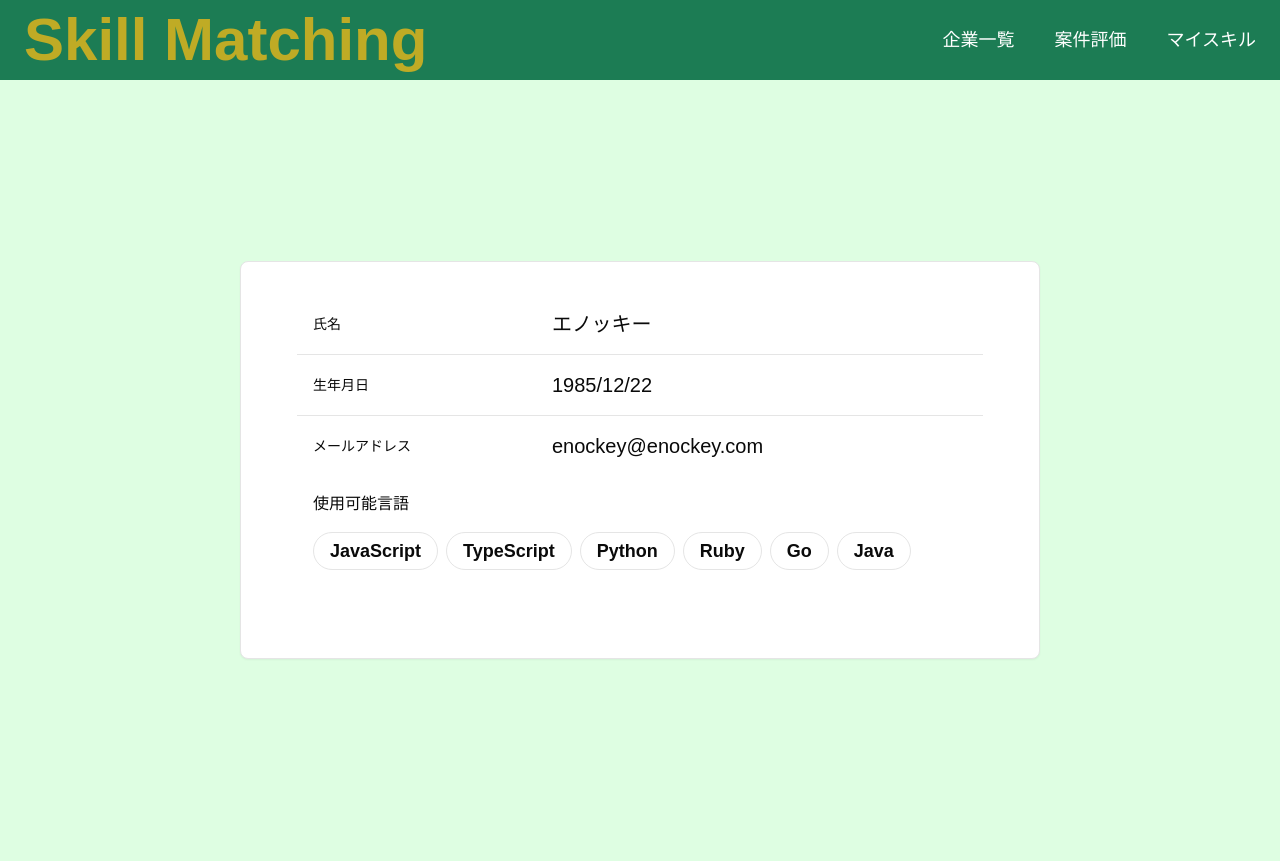
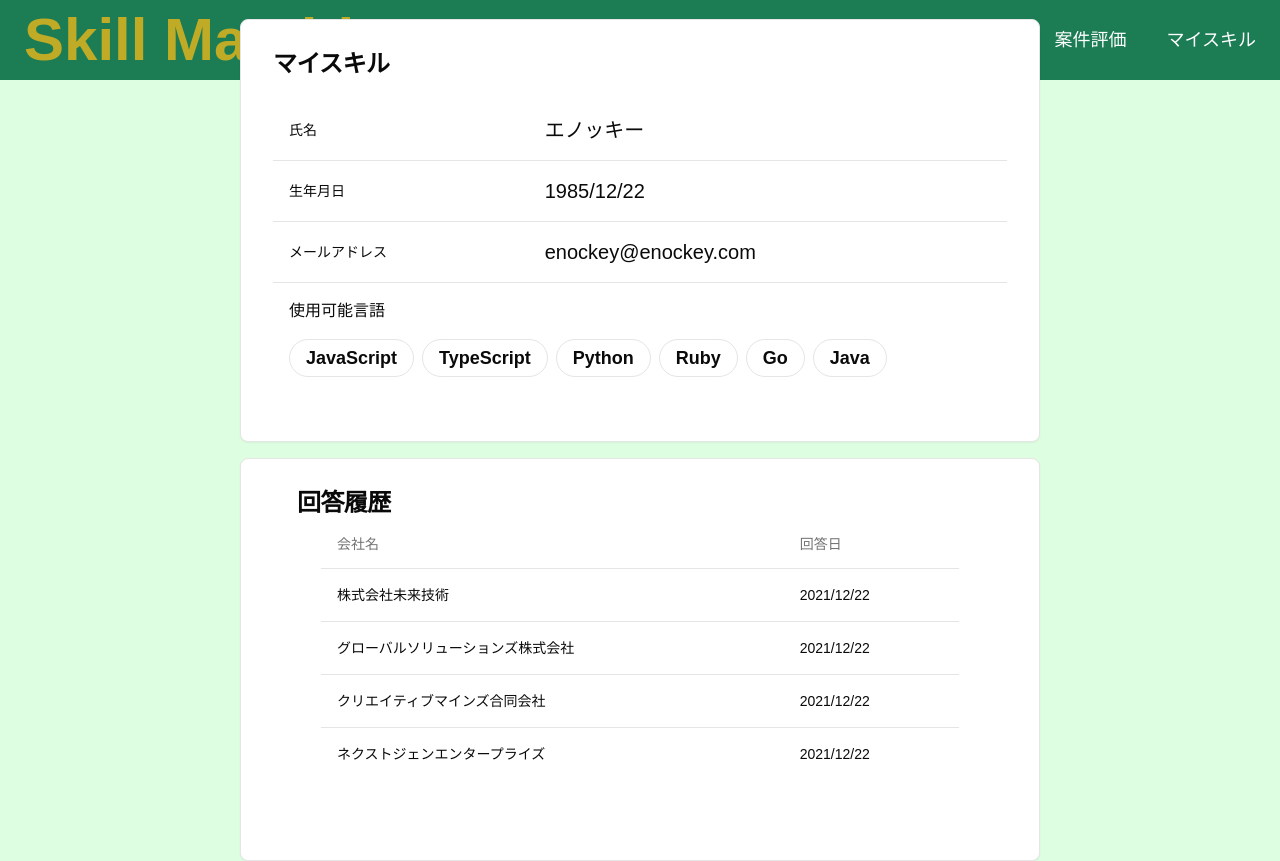
Before and after one commit to RiTa-23/SkillMatching, a Next.js app in the folder frontend/: page /1 in a window 1280 px wide. Before the commit the page ends 800 px from the top, so only its background shows below. Built offline with nearby package versions, Linux system fonts and the light colour scheme.

Commit message:
add:回答履歴一覧追加#43

```diff
--- a/frontend/src/app/(answerer)/[id]/page.tsx
+++ b/frontend/src/app/(answerer)/[id]/page.tsx
@@ -1,11 +1,18 @@
 import { Badge } from "@/components/ui/badge";
-import { Card, CardContent } from "@/components/ui/card";
+import { Card, CardContent, CardHeader, CardTitle } from "@/components/ui/card";
 import {
   HoverCard,
   HoverCardContent,
   HoverCardTrigger,
 } from "@/components/ui/hover-card";
-import { Table, TableBody, TableCell, TableRow } from "@/components/ui/table";
+import {
+  Table,
+  TableBody,
+  TableCell,
+  TableHead,
+  TableHeader,
+  TableRow,
+} from "@/components/ui/table";
 
 const AnswererDetailPage = () => {
   const dummyData = {
@@ -23,8 +30,11 @@ const AnswererDetailPage = () => {
   };
 
   return (
-    <div className="flex flex-col justify-center items-center h-[90vh]">
-      <Card className="w-[80%] max-w-[800px] p-8 mt-10">
+    <div className="flex flex-col justify-center items-center h-[90vh] space-y-4">
+      <Card className="w-[80%] max-w-[800px] p-2">
+        <CardHeader>
+          <CardTitle>マイスキル</CardTitle>
+        </CardHeader>
         <CardContent>
           <Table>
             <TableBody>
@@ -68,6 +78,41 @@ const AnswererDetailPage = () => {
           </div>
         </CardContent>
       </Card>
+      <Card className="w-[80%] max-w-[800px] p-2">
+        <CardContent>
+          <CardHeader>
+            <CardTitle>回答履歴</CardTitle>
+            <CardContent>
+              <Table>
+                <TableHeader>
+                  <TableRow>
+                    <TableHead>会社名</TableHead>
+                    <TableHead>回答日</TableHead>
+                  </TableRow>
+                </TableHeader>
+                <TableBody>
+                  <TableRow>
+                    <TableCell>株式会社未来技術</TableCell>
+                    <TableCell>2021/12/22</TableCell>
+                  </TableRow>
+                  <TableRow>
+                    <TableCell>グローバルソリューションズ株式会社</TableCell>
+                    <TableCell>2021/12/22</TableCell>
+                  </TableRow>
+                  <TableRow>
+                    <TableCell>クリエイティブマインズ合同会社</TableCell>
+                    <TableCell>2021/12/22</TableCell>
+                  </TableRow>
+                  <TableRow>
+                    <TableCell>ネクストジェンエンタープライズ</TableCell>
+                    <TableCell>2021/12/22</TableCell>
+                  </TableRow>
+                </TableBody>
+              </Table>
+            </CardContent>
+          </CardHeader>
+        </CardContent>
+      </Card>
     </div>
   );
 };
```
